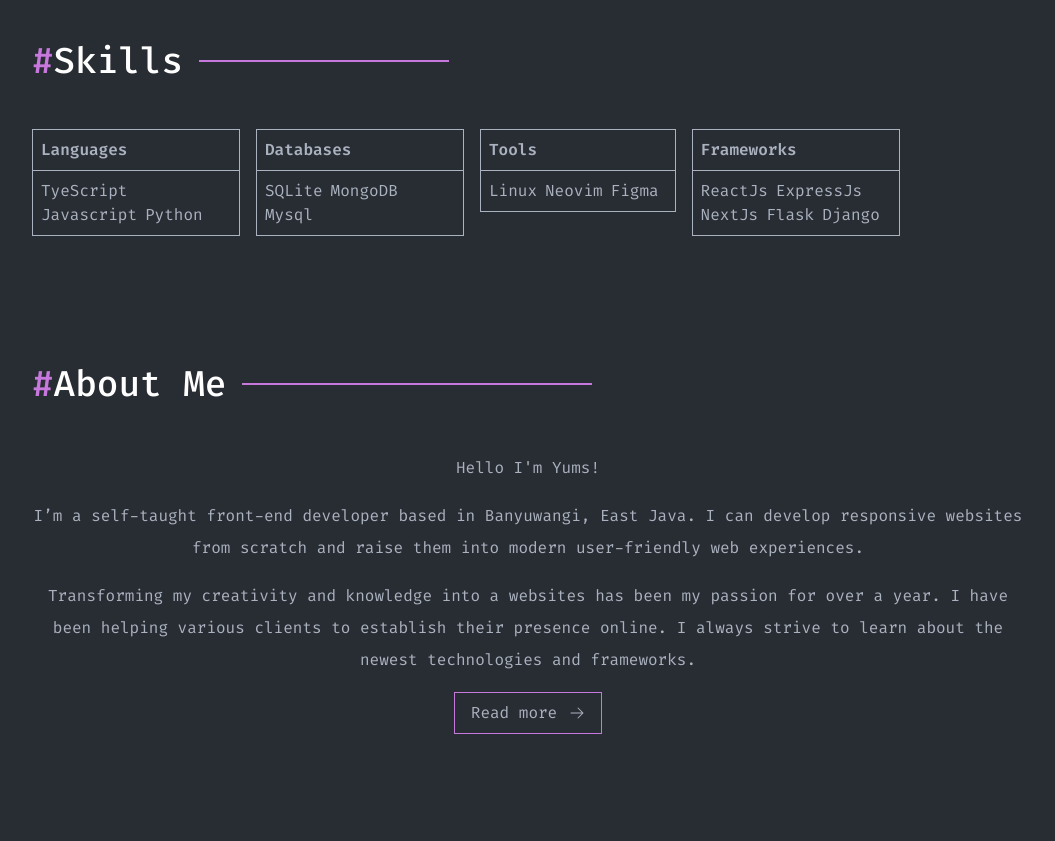
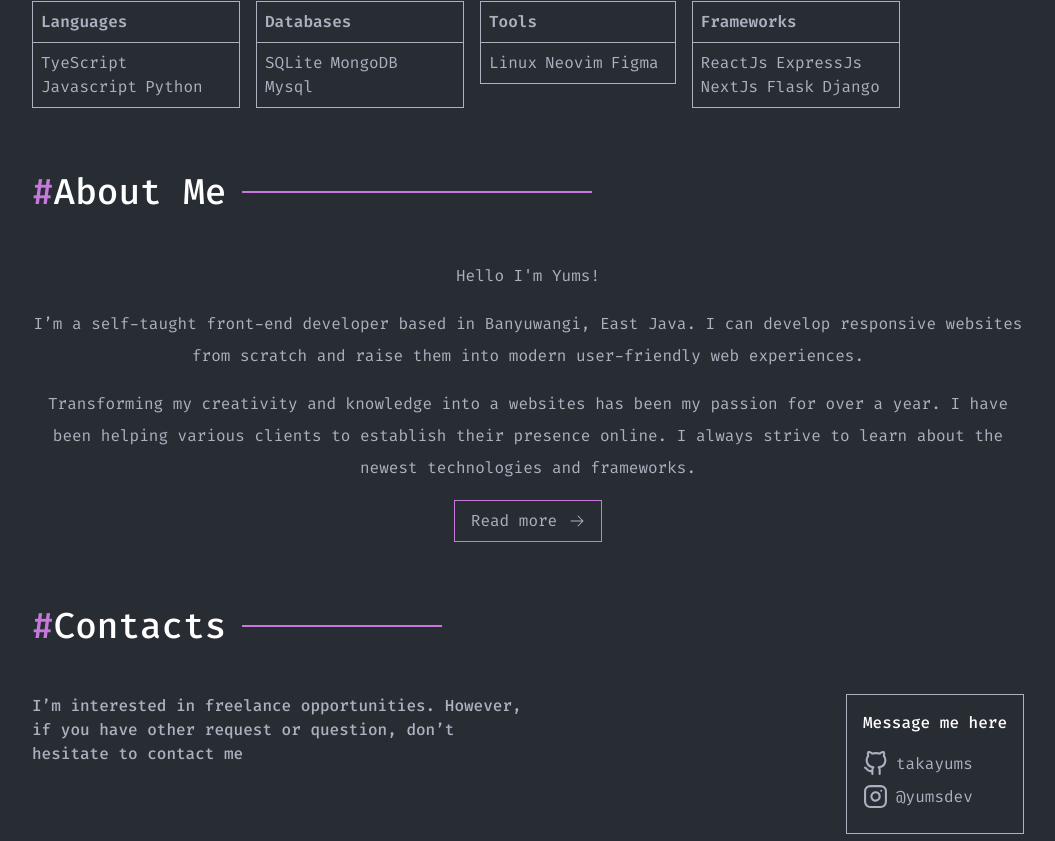
Before and after one commit to takayums/takayums-site, a Next.js app: page / in a window 1280 px wide. Shown: the part 1199-2040 px from the top of the page, without its empty margins (112-1167 px from the left). Built offline with nearby package versions, Linux system fonts and the light colour scheme.

Commit message:
feat(home): change layout structure and home page

```diff
--- a/app/layout.tsx
+++ b/app/layout.tsx
@@ -1,6 +1,8 @@
 import type { Metadata } from "next";
 import { Fira_Code } from "next/font/google";
 import "./globals.css";
+import Navbar from "@/components/Navbar";
+import Footer from "@/components/Footer";
 
 const firaCode = Fira_Code({ subsets: ["latin"] });
 
@@ -16,7 +18,13 @@ export default function RootLayout({
 }>) {
   return (
     <html lang="en">
-      <body className={`bg-background ${firaCode.className}`}>{children}</body>
+      <body
+        className={`bg-background ${firaCode.className} flex flex-col min-h-screen`}
+      >
+        <Navbar />
+        <main className="grow">{children}</main>
+        <Footer />
+      </body>
     </html>
   );
 }
--- a/app/page.tsx
+++ b/app/page.tsx
@@ -1,23 +1,17 @@
 import AboutMe from "@/components/AboutMe";
 import Contact from "@/components/Contact";
-import Footer from "@/components/Footer";
 import Hero from "@/components/Hero";
-import Navbar from "@/components/Navbar";
 import Projects from "@/components/Projects";
 import Skills from "@/components/Skills";
 
 export default function Home() {
   return (
     <>
-      <Navbar />
-      <main className="min-h-screen flex flex-col">
-        <Hero />
-        <Projects />
-        <Skills />
-        <AboutMe />
-        <Contact />
-      </main>
-      <Footer />
+      <Hero />
+      <Projects />
+      <Skills />
+      <AboutMe />
+      <Contact />
     </>
   );
 }
```
